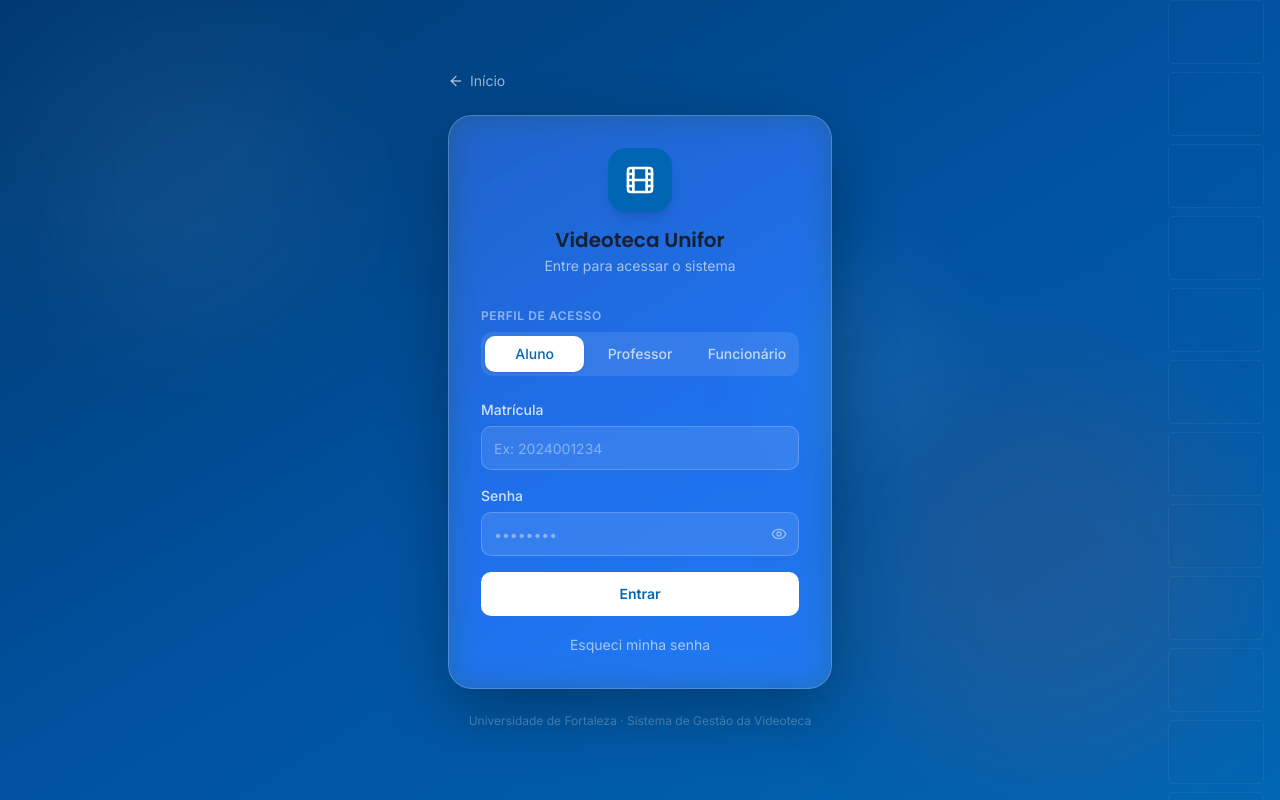
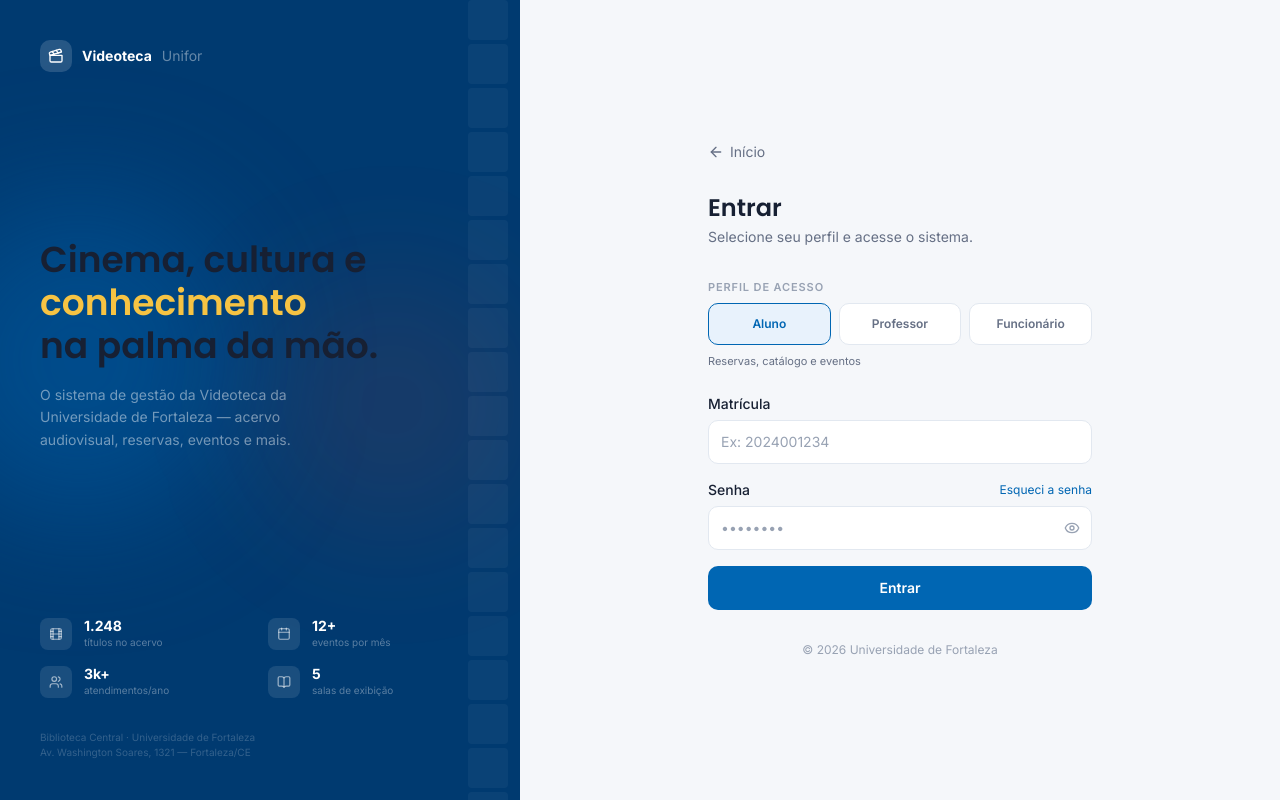
Before and after one commit to GustavoQ-Mateus/VideoTeca, a Next.js app in the folder videoteca-front/: page /login in a window 1280 px wide. Built offline with nearby package versions, Linux system fonts and the light colour scheme.

Commit message:
refactor: login split layout

```diff
--- a/videoteca-front/src/app/login/page.tsx
+++ b/videoteca-front/src/app/login/page.tsx
@@ -1,21 +1,30 @@
 "use client";
 import { useState } from "react";
 import Link from "next/link";
-import { Film, Eye, EyeOff, ArrowLeft } from "lucide-react";
-import { Button } from "@/components/ui/Button";
-import { Input } from "@/components/ui/Input";
+import { Clapperboard, Eye, EyeOff, ArrowLeft, Film, Calendar, Users, BookOpen } from "lucide-react";
 
 const ROLES = [
-  { id: "aluno", label: "Aluno", href: "/aluno" },
-  { id: "professor", label: "Professor", href: "/professor" },
-  { id: "funcionario", label: "Funcionário", href: "/funcionario" },
+  { id: "aluno",       label: "Aluno",       href: "/aluno",       desc: "Reservas, catálogo e eventos" },
+  { id: "professor",   label: "Professor",   href: "/professor",   desc: "Solicitações e salas" },
+  { id: "funcionario", label: "Funcionário", href: "/funcionario", desc: "Gestão e operações" },
 ] as const;
 
+type RoleId = typeof ROLES[number]["id"];
+
+const STATS = [
+  { icon: Film,     value: "1.248", label: "títulos no acervo" },
+  { icon: Calendar, value: "12+",   label: "eventos por mês" },
+  { icon: Users,    value: "3k+",   label: "atendimentos/ano" },
+  { icon: BookOpen, value: "5",     label: "salas de exibição" },
+];
+
 export default function LoginPage() {
-  const [role, setRole] = useState<"aluno" | "professor" | "funcionario">("aluno");
+  const [role,         setRole]         = useState<RoleId>("aluno");
   const [showPassword, setShowPassword] = useState(false);
-  const [loading, setLoading] = useState(false);
-  const [error, setError] = useState("");
+  const [loading,      setLoading]      = useState(false);
+  const [error,        setError]        = useState("");
+
+  const selected = ROLES.find(r => r.id === role)!;
 
   async function handleSubmit(e: React.FormEvent) {
     e.preventDefault();
@@ -23,69 +32,129 @@
     setLoading(true);
     await new Promise(r => setTimeout(r, 1200));
     setLoading(false);
-    window.location.href = ROLES.find(r => r.id === role)?.href ?? "/aluno";
+    window.location.href = selected.href;
   }
 
-  const fieldLabel = role === "professor" ? "Matrícula ou SIAPE" : role === "funcionario" ? "Login" : "Matrícula";
+  const fieldLabel = role === "professor"
+    ? "Matrícula ou SIAPE"
+    : role === "funcionario" ? "Login" : "Matrícula";
+
+  const fieldPlaceholder = role === "aluno"
+    ? "Ex: 2024001234"
+    : role === "professor" ? "Ex: 202400123" : "Ex: func.videoteca";
 
   return (
-    <div className="min-h-screen relative flex items-center justify-center p-4 overflow-hidden bg-gradient-to-br from-[#003A70] via-[#0052A0] to-[#0066B3]">
-      {/* Background decoration */}
-      <div className="absolute top-0 left-0 w-full h-full" aria-hidden>
-        <div className="absolute top-10 left-10 w-72 h-72 bg-white/5 rounded-full blur-3xl" />
-        <div className="absolute bottom-10 right-10 w-96 h-96 bg-[#E7472E]/10 rounded-full blur-3xl" />
-        <div className="absolute top-1/3 right-1/4 w-48 h-48 bg-white/5 rounded-full blur-2xl" />
-        {/* Film strip decoration */}
-        <div className="absolute top-0 right-0 w-32 h-full opacity-5">
-          {Array.from({ length: 20 }).map((_, i) => (
-            <div key={i} className="h-16 border border-white mx-4 mb-2 rounded" />
-          ))}
+    <div className="min-h-screen flex">
+
+      {/* ── Left — branding ── */}
+      <div className="hidden lg:flex flex-col w-[480px] xl:w-[520px] flex-shrink-0 bg-[#003A70] relative overflow-hidden">
+        <div className="absolute inset-0" aria-hidden>
+          <div className="absolute top-1/4 -left-20 w-80 h-80 bg-[#0066B3]/40 rounded-full blur-3xl" />
+          <div className="absolute bottom-1/3 right-0 w-64 h-64 bg-[#E7472E]/10 rounded-full blur-3xl" />
+          {/* Film strip */}
+          <div className="absolute top-0 right-0 bottom-0 w-16 flex flex-col gap-1 opacity-[0.04] pointer-events-none">
+            {Array.from({ length: 30 }).map((_, i) => (
+              <div key={i} className="h-10 bg-white flex-shrink-0 mx-3 rounded-sm" />
+            ))}
+          </div>
+        </div>
+
+        <div className="relative flex flex-col h-full p-10">
+          {/* Logo */}
+          <div className="flex items-center gap-2.5 mb-auto">
+            <div className="w-8 h-8 bg-white/15 rounded-[10px] flex items-center justify-center">
+              <Clapperboard className="w-4 h-4 text-white" aria-hidden />
+            </div>
+            <span className="text-sm font-bold text-white">Videoteca</span>
+            <span className="text-sm text-white/40">Unifor</span>
+          </div>
+
+          {/* Hero */}
+          <div className="mb-auto">
+            <h1 className="text-3xl xl:text-4xl font-bold text-white leading-tight mb-4">
+              Cinema, cultura e<br />
+              <span className="text-[#F6C343]">conhecimento</span><br />
+              na palma da mão.
+            </h1>
+            <p className="text-white/45 text-sm leading-relaxed max-w-xs">
+              O sistema de gestão da Videoteca da Universidade de Fortaleza — acervo audiovisual, reservas, eventos e mais.
+            </p>
+          </div>
+
+          {/* Stats grid */}
+          <div className="grid grid-cols-2 gap-4">
+            {STATS.map(({ icon: Icon, value, label }) => (
+              <div key={label} className="flex items-center gap-3">
+                <div className="w-8 h-8 rounded-[8px] bg-white/10 flex items-center justify-center flex-shrink-0">
+                  <Icon className="w-3.5 h-3.5 text-white/60" aria-hidden />
+                </div>
+                <div>
+                  <p className="text-sm font-bold text-white leading-none">{value}</p>
+                  <p className="text-[10px] text-white/35 mt-0.5">{label}</p>
+                </div>
+              </div>
+            ))}
+          </div>
+
+          <p className="text-[10px] text-white/20 mt-8">
+            Biblioteca Central · Universidade de Fortaleza<br />
+            Av. Washington Soares, 1321 — Fortaleza/CE
+          </p>
         </div>
       </div>
 
-      <div className="w-full max-w-sm relative">
-        {/* Back */}
-        <Link href="/" className="flex items-center gap-1.5 text-white/60 hover:text-white text-sm mb-6 transition-colors w-fit">
-          <ArrowLeft className="w-4 h-4" aria-hidden />
-          Início
-        </Link>
+      {/* ── Right — form ── */}
+      <div className="flex-1 flex flex-col items-center justify-center p-6 bg-[#F5F7FA]">
+        <div className="w-full max-w-sm">
 
-        {/* Card glassmorphism */}
-        <div className="glass rounded-[24px] p-8 shadow-[0_24px_64px_rgba(0,0,0,0.3)]">
-          {/* Logo */}
-          <div className="text-center mb-8">
-            <div className="w-16 h-16 bg-[#0066B3] rounded-[18px] flex items-center justify-center mx-auto mb-4 shadow-lg">
-              <Film className="w-8 h-8 text-white" />
+          {/* Back */}
+          <Link href="/"
+            className="inline-flex items-center gap-1.5 text-[#667085] hover:text-[#172033] text-sm mb-8 transition-colors focus-visible:outline-none focus-visible:underline">
+            <ArrowLeft className="w-4 h-4" aria-hidden />
+            Início
+          </Link>
+
+          {/* Mobile logo */}
+          <div className="flex items-center gap-2 mb-8 lg:hidden">
+            <div className="w-8 h-8 bg-[#003A70] rounded-[10px] flex items-center justify-center">
+              <Clapperboard className="w-4 h-4 text-white" aria-hidden />
             </div>
-            <h1 className="text-xl font-bold text-white">Videoteca Unifor</h1>
-            <p className="text-sm text-white/60 mt-1">Entre para acessar o sistema</p>
+            <span className="text-sm font-bold text-[#003A70]">Videoteca</span>
+            <span className="text-sm text-[#667085]">Unifor</span>
           </div>
 
+          <h2 className="text-2xl font-bold text-[#172033] mb-1">Entrar</h2>
+          <p className="text-sm text-[#667085] mb-8">
+            Selecione seu perfil e acesse o sistema.
+          </p>
+
           {/* Role selector */}
-          <div className="mb-6">
-            <p className="text-xs font-semibold text-white/50 uppercase tracking-wider mb-2">Perfil de acesso</p>
-            <div className="grid grid-cols-3 gap-1.5 bg-white/10 rounded-[12px] p-1">
+          <fieldset className="mb-6">
+            <legend className="section-label mb-2">Perfil de acesso</legend>
+            <div className="grid grid-cols-3 gap-2">
               {ROLES.map(r => (
                 <button
                   key={r.id}
+                  type="button"
                   onClick={() => setRole(r.id)}
-                  className={`py-2 px-3 rounded-[10px] text-sm font-medium transition-all duration-200 focus-visible:outline-none focus-visible:ring-2 focus-visible:ring-white/40 ${
+                  aria-pressed={role === r.id}
+                  className={`py-3 px-2 rounded-[10px] border text-xs font-semibold transition-all duration-200 focus-visible:outline-none focus-visible:ring-2 focus-visible:ring-[#0066B3] ${
                     role === r.id
-                      ? "bg-white text-[#0066B3] shadow-sm"
-                      : "text-white/70 hover:text-white"
+                      ? "border-[#0066B3] bg-[#E8F2FC] text-[#0066B3]"
+                      : "border-[#E2E8F0] bg-white text-[#667085] hover:border-[#0066B3]/40"
                   }`}
-                  aria-pressed={role === r.id}
                 >
                   {r.label}
                 </button>
               ))}
             </div>
-          </div>
+            <p className="text-[11px] text-[#667085] mt-2">{selected.desc}</p>
+          </fieldset>
 
-          {/* Form */}
+          {/* Form fields */}
           <form onSubmit={handleSubmit} noValidate className="space-y-4">
             <div>
-              <label htmlFor="matricula" className="block text-sm font-medium text-white/80 mb-1.5">
+              <label htmlFor="matricula" className="block text-sm font-medium text-[#172033] mb-1.5">
                 {fieldLabel}
               </label>
               <input
@@ -93,14 +162,16 @@
                 type="text"
                 required
                 autoComplete="username"
-                placeholder={role === "aluno" ? "Ex: 2024001234" : role === "professor" ? "Ex: 202400123" : "Ex: func.videoteca"}
-                className="w-full h-11 bg-white/10 border border-white/20 rounded-[10px] px-3 text-sm text-white placeholder:text-white/40 focus:outline-none focus:border-white/50 focus:bg-white/15 transition-colors"
+                placeholder={fieldPlaceholder}
+                className="w-full h-11 bg-white border border-[#E2E8F0] rounded-[10px] px-3 text-sm text-[#172033] placeholder:text-[#98A2B3] focus:outline-none focus:border-[#0066B3] focus:ring-1 focus:ring-[#0066B3] transition-colors"
               />
             </div>
+
             <div>
-              <label htmlFor="senha" className="block text-sm font-medium text-white/80 mb-1.5">
-                Senha
-              </label>
+              <div className="flex items-center justify-between mb-1.5">
+                <label htmlFor="senha" className="text-sm font-medium text-[#172033]">Senha</label>
+                <Link href="#" className="text-xs text-[#0066B3] hover:underline">Esqueci a senha</Link>
+              </div>
               <div className="relative">
                 <input
                   id="senha"
@@ -108,12 +179,12 @@
                   required
                   autoComplete="current-password"
                   placeholder="••••••••"
-                  className="w-full h-11 bg-white/10 border border-white/20 rounded-[10px] px-3 pr-10 text-sm text-white placeholder:text-white/40 focus:outline-none focus:border-white/50 focus:bg-white/15 transition-colors"
+                  className="w-full h-11 bg-white border border-[#E2E8F0] rounded-[10px] px-3 pr-10 text-sm text-[#172033] placeholder:text-[#98A2B3] focus:outline-none focus:border-[#0066B3] focus:ring-1 focus:ring-[#0066B3] transition-colors"
                 />
                 <button
                   type="button"
                   onClick={() => setShowPassword(v => !v)}
-                  className="absolute right-3 top-1/2 -translate-y-1/2 text-white/50 hover:text-white/80 transition-colors"
+                  className="absolute right-3 top-1/2 -translate-y-1/2 text-[#98A2B3] hover:text-[#667085] transition-colors focus-visible:outline-none"
                   aria-label={showPassword ? "Ocultar senha" : "Mostrar senha"}
                 >
                   {showPassword ? <EyeOff className="w-4 h-4" /> : <Eye className="w-4 h-4" />}
@@ -122,17 +193,19 @@
             </div>
 
             {error && (
-              <p className="text-xs text-red-300 bg-red-500/20 rounded-[8px] px-3 py-2" role="alert">{error}</p>
+              <p className="text-xs text-[#E7472E] bg-[#E7472E]/8 border border-[#E7472E]/20 rounded-[8px] px-3 py-2" role="alert">
+                {error}
+              </p>
             )}
 
             <button
               type="submit"
               disabled={loading}
-              className="w-full h-11 bg-white text-[#0066B3] font-semibold text-sm rounded-[10px] hover:bg-white/90 transition-colors disabled:opacity-60 disabled:cursor-not-allowed flex items-center justify-center gap-2 mt-2"
+              className="w-full h-11 bg-[#0066B3] text-white font-semibold text-sm rounded-[10px] hover:bg-[#005599] active:scale-[0.99] transition-all disabled:opacity-60 disabled:cursor-not-allowed flex items-center justify-center gap-2 mt-2 focus-visible:outline-none focus-visible:ring-2 focus-visible:ring-[#0066B3] focus-visible:ring-offset-2"
             >
               {loading ? (
                 <>
-                  <svg className="w-4 h-4 animate-spin" fill="none" viewBox="0 0 24 24">
+                  <svg className="w-4 h-4 animate-spin" fill="none" viewBox="0 0 24 24" aria-hidden>
                     <circle className="opacity-25" cx="12" cy="12" r="10" stroke="currentColor" strokeWidth="4" />
                     <path className="opacity-75" fill="currentColor" d="M4 12a8 8 0 018-8V0C5.373 0 0 5.373 0 12h4z" />
                   </svg>
@@ -140,19 +213,14 @@
                 </>
               ) : "Entrar"}
             </button>
+          </form>
 
-            <div className="text-center">
-              <Link href="#" className="text-sm text-white/60 hover:text-white transition-colors">
-                Esqueci minha senha
-              </Link>
-            </div>
-          </form>
+          <p className="text-center text-xs text-[#98A2B3] mt-8">
+            © 2026 Universidade de Fortaleza
+          </p>
         </div>
+      </div>
 
-        <p className="text-center text-xs text-white/30 mt-6">
-          Universidade de Fortaleza · Sistema de Gestão da Videoteca
-        </p>
-      </div>
     </div>
   );
 }
```
